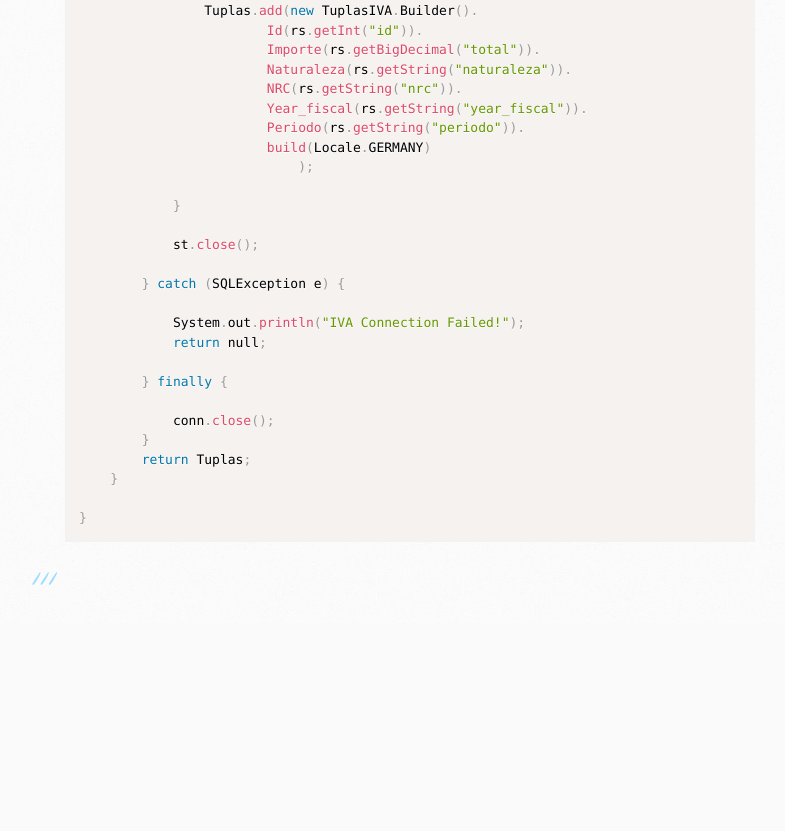
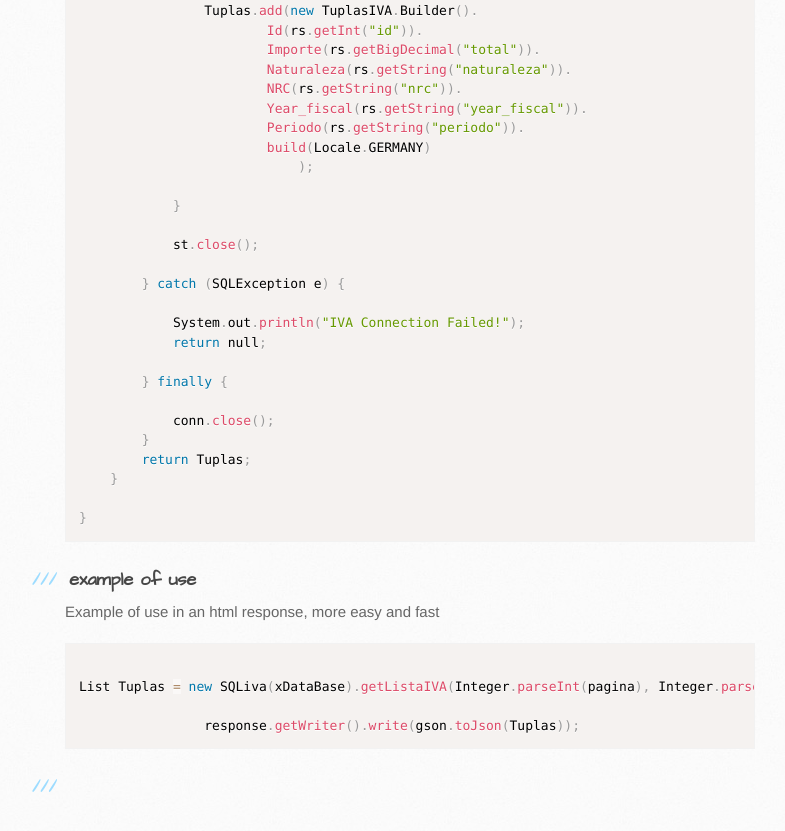
Before and after one commit to gialnet/gialnet.github.io, a plain HTML site: page orm.html in a window 1280 px wide. Shown: the part 3465-4296 px from the top of the page, without its empty margins (105-890 px from the left). Before the commit the page ends 4088 px from the top, so only its background shows below. Drawn offline with Linux system fonts and the light colour scheme; some packages are replaced by stand-ins of ours; a script that the page names is missing.

Commit message:
Ejemplode uso

```diff
--- a/orm.html
+++ b/orm.html
@@ -223,6 +223,17 @@ public class TuplasIVA {
 </code></pre>
 
 <h3>
+<a id="authors-and-contributors" class="anchor" href="#Ejemplo de uso" aria-hidden="true">
+    <span class="octicon octicon-link"></span></a>example of use</h3>
+
+<p>Example of use in an html response, more easy and fast</p>
+
+<pre><code class="language-java">
+List<TuplasIVA> Tuplas = new SQLiva(xDataBase).getListaIVA(Integer.parseInt(pagina), Integer.parseInt(size), xYear );
+
+                response.getWriter().write(gson.toJson(Tuplas));
+</code></pre>
+<h3>
 
 
         </section>
```
